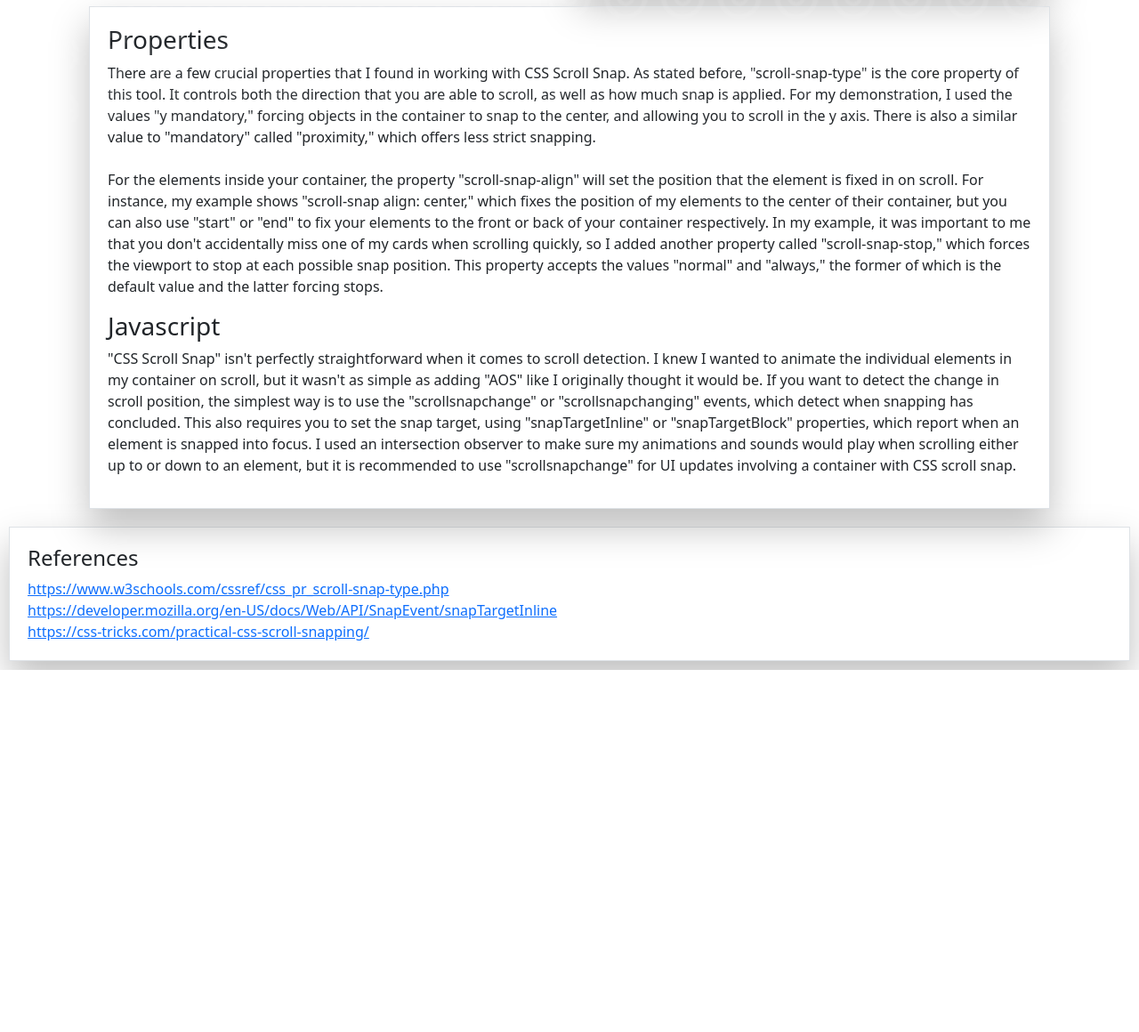
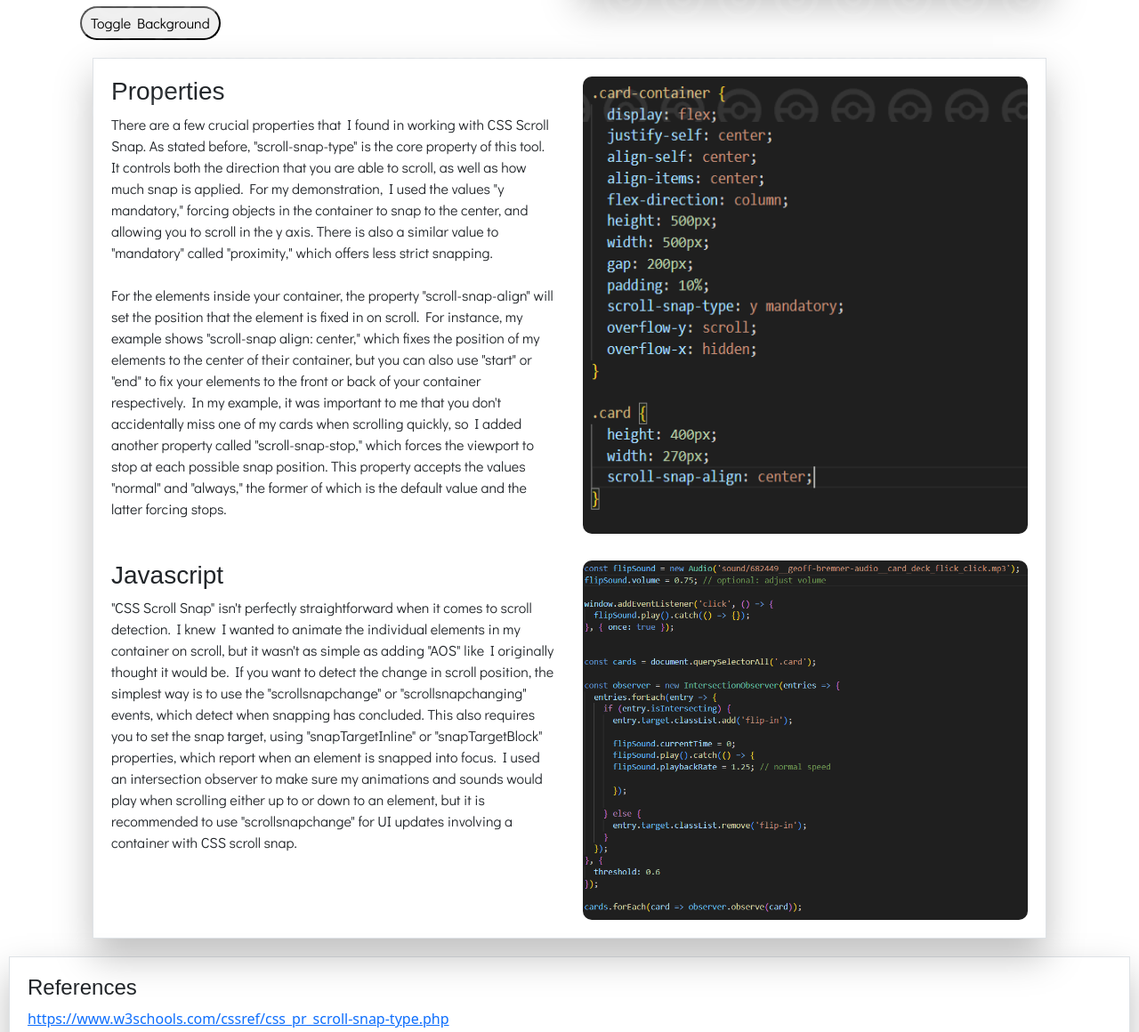
Before and after one commit to Rexelian/dmd-3470-repo, a website built with webpack: page css-showcase/index.html in a window 1280 px wide. Shown: the part 663-1823 px from the top of the page at 89% size. Before the commit the page ends 1416 px from the top, so only its background shows below. Built offline with nearby package versions, Linux system fonts and the light colour scheme; a web font is replaced by a local one.

Commit message:
finishing touches

```diff
--- a/css-showcase/css/style.css
+++ b/css-showcase/css/style.css
@@ -88,6 +88,7 @@ main {
   display: flex;
   flex-direction: column;
   align-items: center;
+  gap: 10px;
 }
 
 header {
@@ -97,6 +98,14 @@ header {
   height: 20vh;
 }
 
+
+#toggle-bg-btn {
+  border-radius: 100px;
+  font-family: "Didact Gothic", sans-serif;
+  font-weight: 400;
+  font-style: normal;
+  padding: 5px 10px;
+}
 
 .top-cont {
   display: flex;
@@ -108,6 +117,14 @@ header {
 @media (max-width:700px) {
   .top-cont {
     flex-direction: column-reverse;
+  }
+}
+
+@media (min-width:700px) {
+    .button {
+    width: 1100px;
+    display: flex;
+    justify-content: start;
   }
 }
 
@@ -136,7 +153,7 @@ header {
   animation: cycle 16s ease infinite;
 }
 
-.card-container::before {
+.poke-bg::before {
   pointer-events: none;
   content: "";
   position: fixed;
@@ -254,7 +271,7 @@ header {
   }
 }
 
-.top-cont.description {
+.top-cont .description {
    max-width: 600px;
 }
 
@@ -262,16 +279,55 @@ header {
   max-width: 1100px;
 }
 
-footer.description {
-  display: flex;
-  flex-direction: column;
+.bottom-cont .description {
+  gap: 30px;
 }
 
 .description {
+  display: flex;
+  flex-direction: column;
   margin: 10px;
   padding: 20px;
   box-shadow: 0 20px 40px rgba(0,0,0,0.25);
 }
+
+
+
+#prop {
+  display: flex;
+  gap: 30px;
+}
+
+#prop div {
+  max-width: 500px;
+}
+
+#prop img {
+  border-radius: 10px;
+}
+
+#java {
+  display: flex;
+  gap: 30px;
+}
+
+#java div {
+  max-width: 500px;
+}
+
+#java img {
+  border-radius: 10px;
+}
+
+@media (max-width:700px) {
+  #prop {
+    flex-direction: column;
+  }
+  #java {
+    flex-direction: column;
+  }
+}
+
 /* ==========================================================================
    Helper classes
    ========================================================================== */
@@ -432,3 +488,15 @@ footer.description {
     page-break-after: avoid;
   }
 }
+
+h1, h3, h4 {
+  font-family: "Cal Sans", sans-serif;
+  font-weight: 400;
+  font-style: normal;
+}
+
+p {
+  font-family: "Didact Gothic", sans-serif;
+  font-weight: 400;
+  font-style: normal;
+}
--- a/css-showcase/index.html
+++ b/css-showcase/index.html
@@ -12,6 +12,9 @@
   <link rel="stylesheet" href="css/style.css">
   <link href="https://unpkg.com/aos@2.3.1/dist/aos.css" rel="stylesheet">
 
+  <link rel="preconnect" href="https://fonts.googleapis.com">
+  <link rel="preconnect" href="https://fonts.gstatic.com" crossorigin>
+  <link href="https://fonts.googleapis.com/css2?family=Cal+Sans&family=Didact+Gothic&display=swap" rel="stylesheet">
 
   <meta name="This is a website dedicated to teaching students about CSS Scroll Snap." content="">
 
@@ -27,7 +30,7 @@
   <main>
     <div class="top-cont">
 
-      <div class="card-container border" id="cards">
+      <div class="card-container border poke-bg" id="cards">
 
         <img src="img/zekrom-ex-compound.png" data-label="card" class="card" data-aos="flip-left" data-aos-duration="1000" data-aos-delay="70">
 
@@ -36,22 +39,36 @@
         <img src="img/terrakion-ex-compound.png" data-label="card" class="card" data-aos="flip-left" data-aos-duration="1000" data-aos-delay="70">
 
       </div>
+
       <div class="description border">
         <h3>What is CSS Scroll Snap?</h3>
-        <p>CSS Scroll snap is a simple CSS property that allows you to control scroll behavior within a container. The most basic way to apply it is to attach the property "scroll-snap-type:" to a container, allowing you to center elements as you scroll.<br><br>
+        <p>CSS Scroll snap is a simple tool that allows you to control scroll behavior within a container. The most basic way to apply it is to attach the property "scroll-snap-type:" to a container, allowing you to center elements as you scroll.<br><br>
         You would mostly use CSS scroll snap to clean up your page. If you have multiple segmented elements to your webpage, it would feel more professional to have those elements center within their containers rather than scroll freely. You may also use it as I have done here, to give emphasis to displayed elements on your webpage, almost like a carousel or gallery that you might find on a website for a retail store.
         </p>
       </div>
     </div>
+    <div class="button">
+      <button id="toggle-bg-btn">Toggle Background</button>
+    </div>
     <div class="bottom-cont">
       <div class="description border">
+        <div id="prop">
+          <div>
             <h3>Properties</h3>
             <p>There are a few crucial properties that I found in working with CSS Scroll Snap. As stated before, "scroll-snap-type" is the core property of this tool. It controls both the direction that you are able to scroll, as well as how much snap is applied. For my demonstration, I used the values "y mandatory," forcing objects in the container to snap to the center, and allowing you to scroll in the y axis. There is also a similar value to "mandatory" called "proximity," which offers less strict snapping.<br><br>
             For the elements inside your container, the property "scroll-snap-align" will set the position that the element is fixed in on scroll. For instance, my example shows "scroll-snap align: center," which fixes the position of my elements to the center of their container, but you can also use "start" or "end" to fix your elements to the front or back of your container respectively. In my example, it was important to me that you don't accidentally miss one of my cards when scrolling quickly, so I added another property called "scroll-snap-stop," which forces the viewport to stop at each possible snap position. This property accepts the values "normal" and "always," the former of which is the default value and the latter forcing stops.
             </p>
+          </div>
+          <img id="cs1" src="img/card-container.png" height="" width="500">
+        </div>
+        <div id="java">
+          <div>
             <h3>Javascript</h3>
             <p>"CSS Scroll Snap" isn't perfectly straightforward when it comes to scroll detection. I knew I wanted to animate the individual elements in my container on scroll, but it wasn't as simple as adding "AOS" like I originally thought it would be. If you want to detect the change in scroll position, the simplest way is to use the "scrollsnapchange" or "scrollsnapchanging" events, which detect when snapping has concluded. This also requires you to set the snap target, using "snapTargetInline" or "snapTargetBlock" properties, which report when an element is snapped into focus. I used an intersection observer to make sure my animations and sounds would play when scrolling either up to or down to an element, but it is recommended to use "scrollsnapchange" for UI updates involving a container with CSS scroll snap.
           </p>
+          </div>
+          <img id="js1" src="img/javascript.png" height="" width="500">
+        </div>
       </div>
     </div>
   </main>
--- a/css-showcase/js/app.js
+++ b/css-showcase/js/app.js
@@ -64,6 +64,10 @@ const observer = new IntersectionObserver(entries => {
 cards.forEach(card => observer.observe(card));
 */
 
+document.getElementById("toggle-bg-btn").addEventListener("click", () => {
+  const cards = document.getElementById("cards");
+  cards.classList.toggle("poke-bg");
+});
 
 const flipSound = new Audio('sound/682449__geoff-bremner-audio__card_deck_flick_click.mp3');
 flipSound.volume = 0.75; // optional: adjust volume
```
Also changed, not shown: css-showcase/img/card-container.png (added), css-showcase/img/javascript.png (added). Lines whose indentation alone changed are shown as unchanged.
